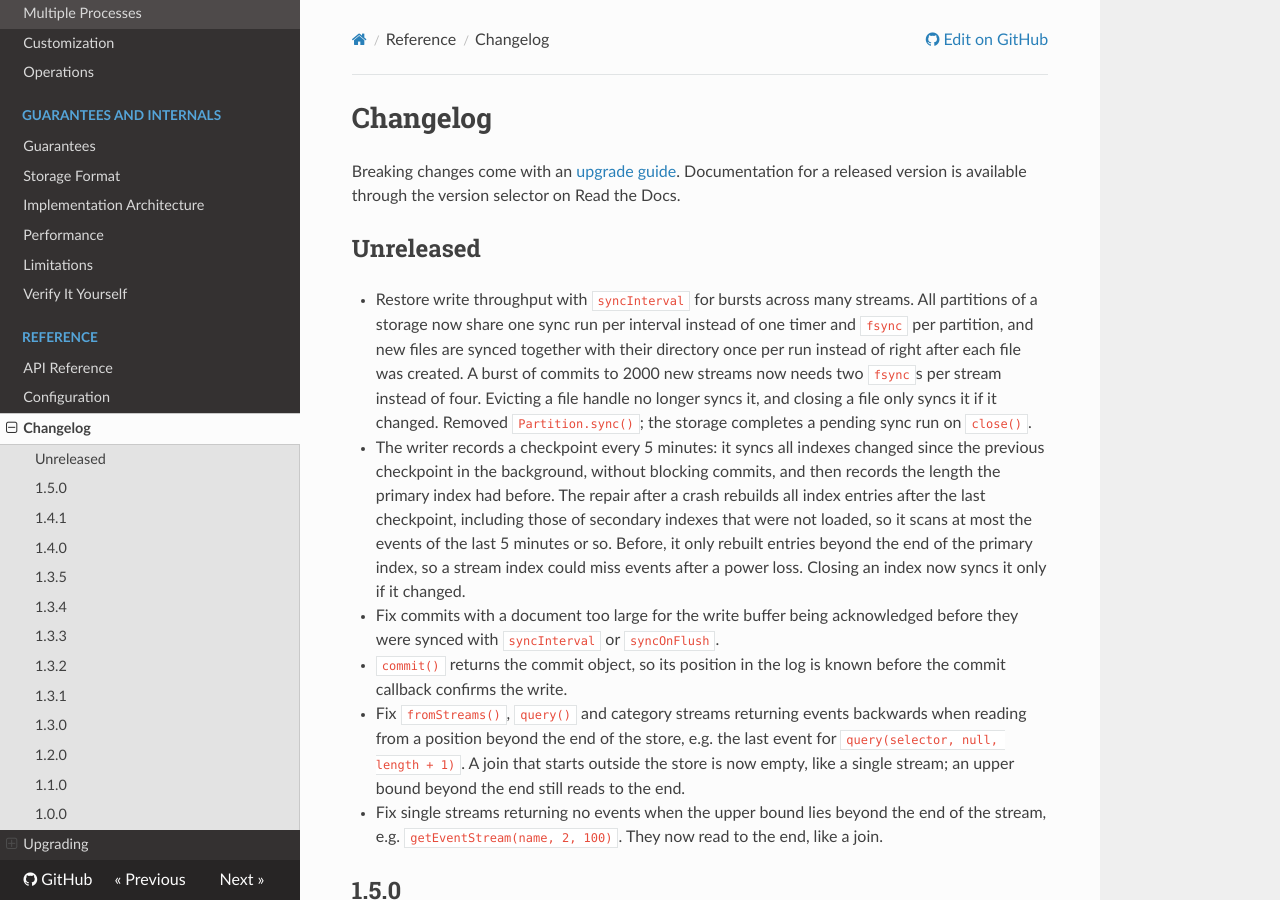
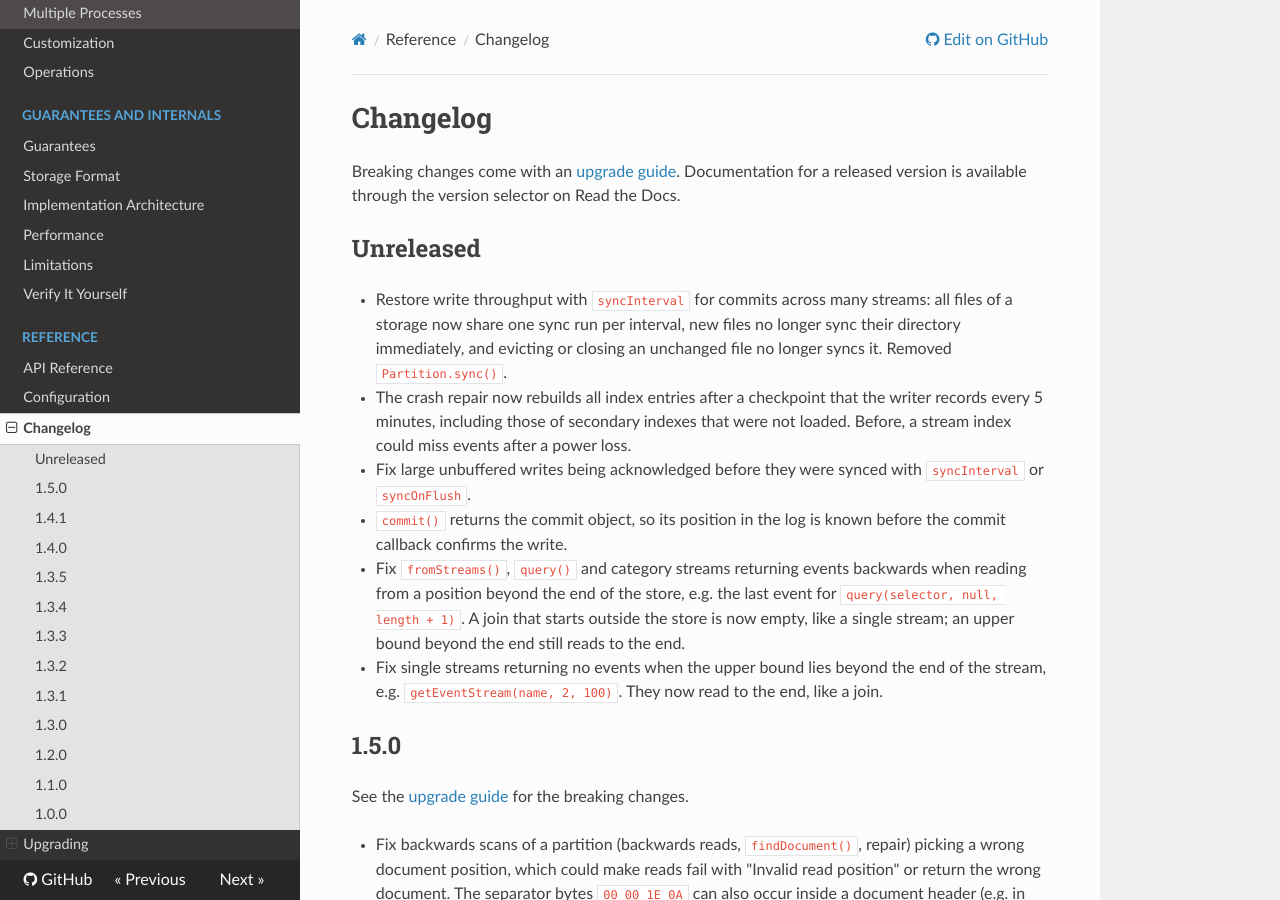
Before and after one commit to albe/node-event-storage, an MkDocs documentation site: the page built from docs/changelog.md, in a window 1280 px wide and 900 px high. Built offline with MkDocs 1.6.1, drawn with Linux system fonts in a browser that asks for light colours; nearby versions of some CDN libraries.

Commit message:
Shorten the changelog entries
Co-Authored-By: Claude Opus 5.5 <noreply@anthropic.com>
Claude-Session: https://claude.ai/code/session_01LShbU7xTrfrfUSZAEZavUg

```diff
--- a/docs/changelog.md
+++ b/docs/changelog.md
@@ -4,9 +4,9 @@ Breaking changes come with an [upgrade guide](upgrading/index.md). Documentation
 
 ## Unreleased
 
-- Restore write throughput with `syncInterval` for bursts across many streams. All partitions of a storage now share one sync run per interval instead of one timer and `fsync` per partition, and new files are synced together with their directory once per run instead of right after each file was created. A burst of commits to 2000 new streams now needs two `fsync`s per stream instead of four. Evicting a file handle no longer syncs it, and closing a file only syncs it if it changed. Removed `Partition.sync()`; the storage completes a pending sync run on `close()`.
-- The writer records a checkpoint every 5 minutes: it syncs all indexes changed since the previous checkpoint in the background, without blocking commits, and then records the length the primary index had before. The repair after a crash rebuilds all index entries after the last checkpoint, including those of secondary indexes that were not loaded, so it scans at most the events of the last 5 minutes or so. Before, it only rebuilt entries beyond the end of the primary index, so a stream index could miss events after a power loss. Closing an index now syncs it only if it changed.
-- Fix commits with a document too large for the write buffer being acknowledged before they were synced with `syncInterval` or `syncOnFlush`.
+- Restore write throughput with `syncInterval` for commits across many streams: all files of a storage now share one sync run per interval, new files no longer sync their directory immediately, and evicting or closing an unchanged file no longer syncs it. Removed `Partition.sync()`.
+- The crash repair now rebuilds all index entries after a checkpoint that the writer records every 5 minutes, including those of secondary indexes that were not loaded. Before, a stream index could miss events after a power loss.
+- Fix large unbuffered writes being acknowledged before they were synced with `syncInterval` or `syncOnFlush`.
 - `commit()` returns the commit object, so its position in the log is known before the commit callback confirms the write.
 - Fix `fromStreams()`, `query()` and category streams returning events backwards when reading from a position beyond the end of the store, e.g. the last event for `query(selector, null, length + 1)`. A join that starts outside the store is now empty, like a single stream; an upper bound beyond the end still reads to the end.
 - Fix single streams returning no events when the upper bound lies beyond the end of the stream, e.g. `getEventStream(name, 2, 100)`. They now read to the end, like a join.
```
